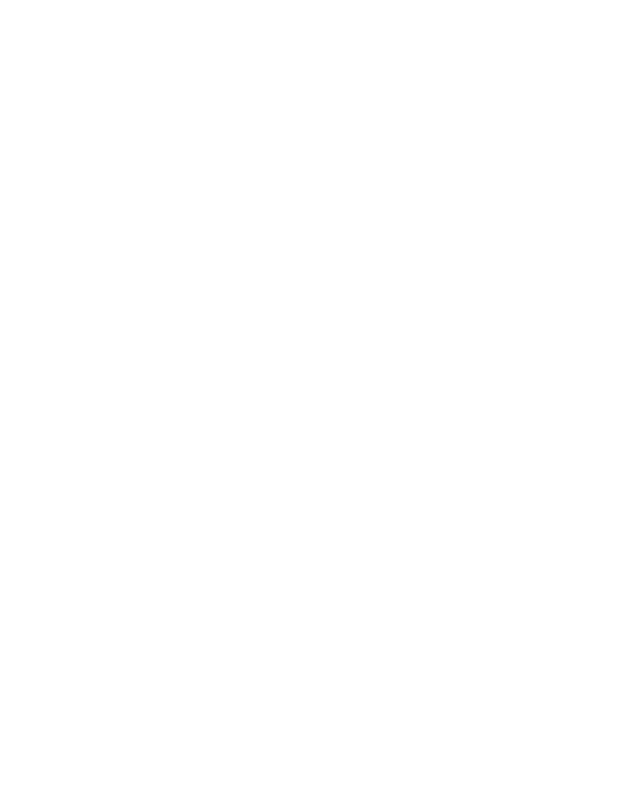
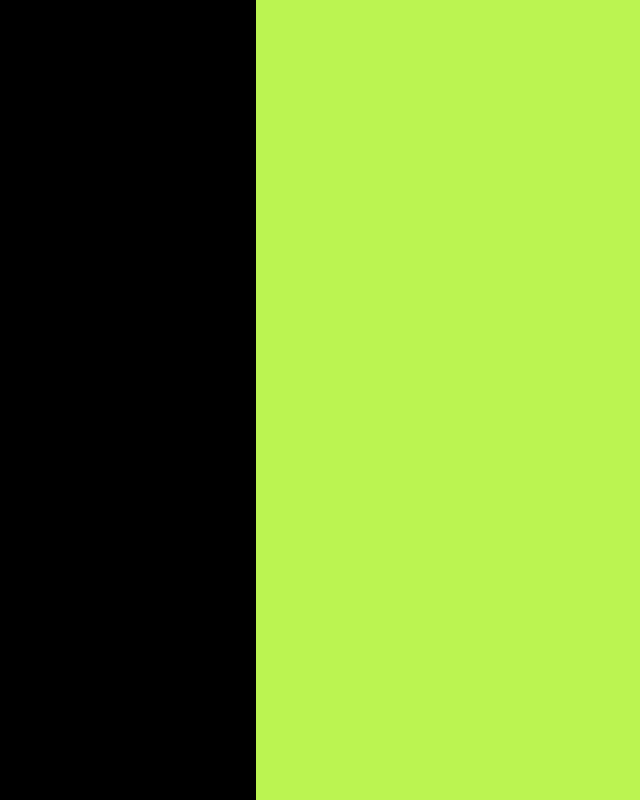
Before and after one commit to nissynani2002/portfolio, a plain HTML site: page index.html in a window 1280 px wide. Shown: the whole page, without its empty margins (0-640 px from the left). Drawn offline with nearby package versions, Linux system fonts and the light colour scheme.

Commit message:
Added divs

```diff
--- a/index.html
+++ b/index.html
@@ -4,8 +4,12 @@
     <meta charset="UTF-8">
     <meta name="viewport" content="width=device-width, initial-scale=1.0">
     <title>Document</title>
+    <script src="https://cdn.jsdelivr.net/npm/@tailwindcss/browser@4"></script>
 </head>
-<body>
-
+<body class="h-[100vh]">
+    <div class="size-full bg-lime-300 flex">
+        <div class="h-full size-1/5 bg-black"></div>
+        <div class="h-full size-4/5 "></div>
+    </div>
 </body>
 </html>
```
